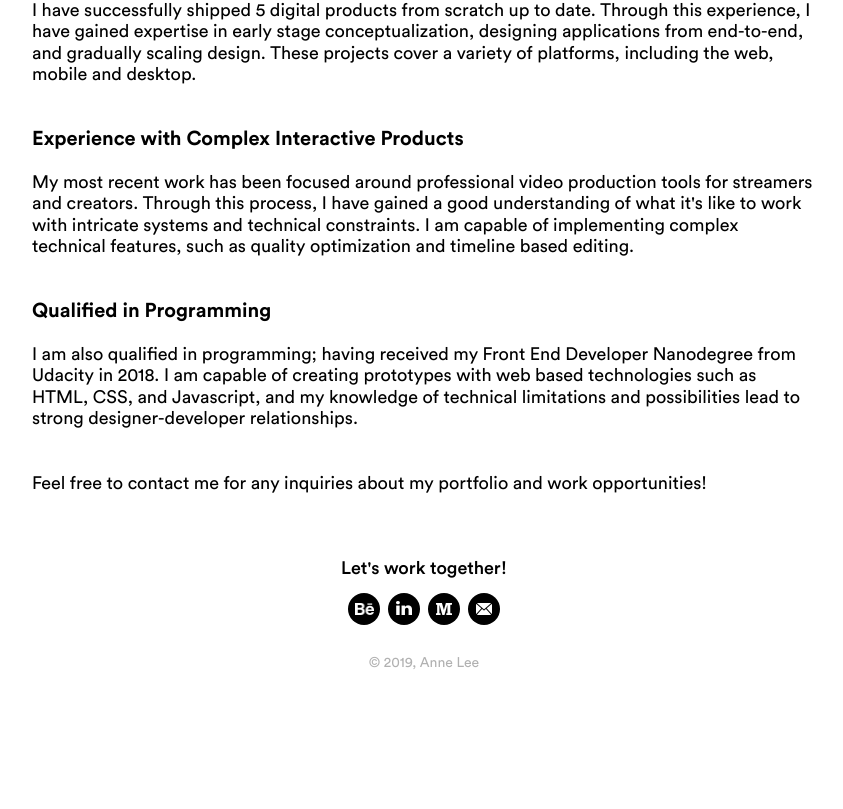
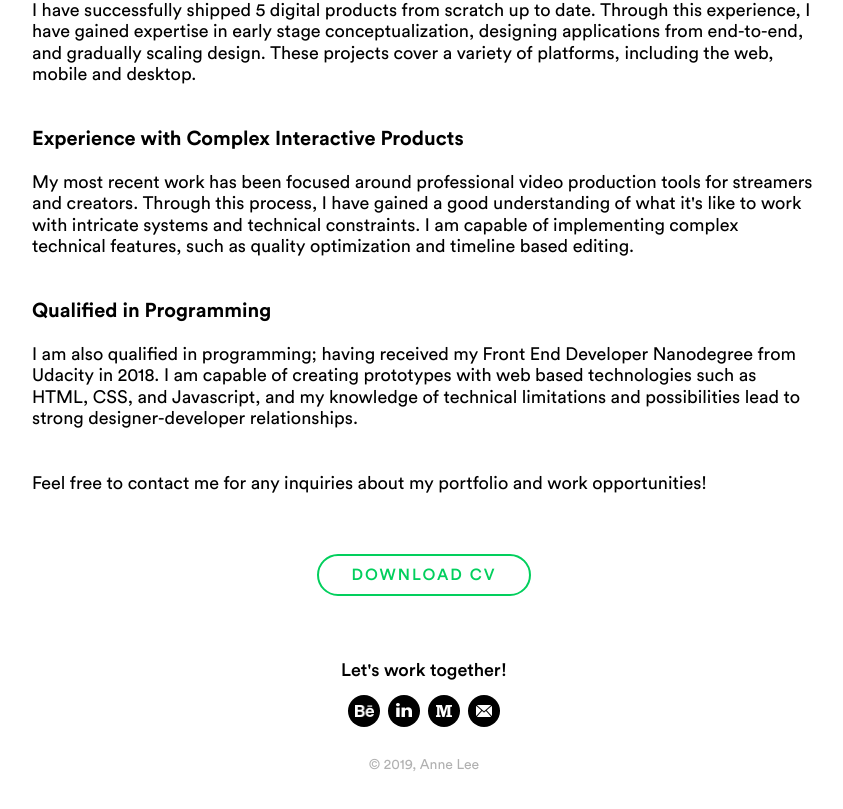
Before and after one commit to hermy0211/portfolio, a React (Create React App) app: page /#/about in a window 1280 px wide. Shown: the part 1069-1878 px from the top of the page, without its empty margins (216-1059 px from the left). Before the commit the page ends 1810 px from the top, so only its background shows below. Built offline with nearby package versions, Linux system fonts and the light colour scheme.

Commit message:
Added download CV button

```diff
--- a/src/About.js
+++ b/src/About.js
@@ -3,6 +3,7 @@ import {Link} from 'react-router-dom';
 import './App.css';
 import './Responsive.css';
 import profile from "./img/profile.png";
+import resume from "./Resume_Anne Lee.pdf";
 
 class About extends Component {
   state = {
@@ -103,6 +104,9 @@ class About extends Component {
               </div>
             }
         </section>
+        <div className="about-resume">
+          <a href={resume} download className="about-download-button">DOWNLOAD CV</a>
+        </div>
       </div>
     );
   }
--- a/src/App.css
+++ b/src/App.css
@@ -588,6 +588,38 @@
 .about-title {
   font-family: circular-std-bold, Arial, sans-serif;
   font-size: 20px;
+}
+
+.about-resume {
+    width: 100%;
+    margin-top: 60px;
+    display: flex;
+}
+
+.about-resume a {
+  text-decoration: none;
+  width: 210px;
+  height: 38px;
+  color: #02CF5D;
+  font-family: circular-std-medium, Arial, sans-serif;
+  font-size: 16px;
+  letter-spacing: 2px;
+  background-color: white;
+  border: 2px solid #02CF5D;
+  cursor: pointer;
+  border-radius: 38px;
+  transition: all 0.4s;
+  margin-left: auto;
+  margin-right: auto;
+  display: flex;
+  justify-content: center;
+  align-items: center;
+}
+
+.about-resume a:hover {
+  color: white;
+  background-color: #02CF5D;
+  border: 2px solid #02CF5D;
 }
 
 /* PROJECT PAGE - PRISM VIDEO */
--- a/src/Responsive.css
+++ b/src/Responsive.css
@@ -205,6 +205,11 @@
 
   .about-title {
     font-size: 20px;
+  }
+
+  .about-resume a {
+    width: 180px;
+    font-size: 14px;
   }
 
   /* Optimize PRISM Video Page */
```
Also changed, not shown: 1 other file (tests, documents, lock files or other folders).
